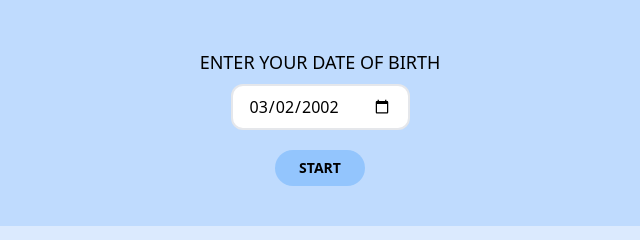
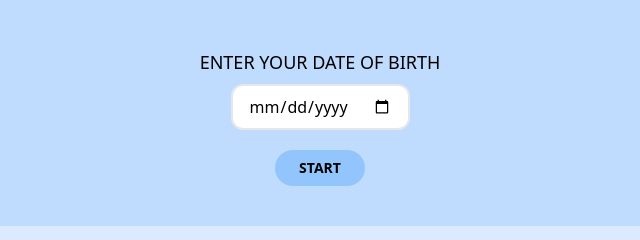
Before and after one commit to nikhitkumar00/Age-Calculator, a website: page index.html in a window 1280 px wide. Shown: the top 240 px of the page, 320-960 px from the left. Drawn offline with nearby package versions, Linux system fonts and the light colour scheme.

Commit message:
Revert "add default date year value as 2002"

```diff
--- a/index.html
+++ b/index.html
@@ -21,7 +21,7 @@
     </div>
     <div class="flex flex-col items-center w-full p-10 bg-blue-200 rounded-lg dark:bg-gray-950">
         <label class="p-2 text-lg font-medium uppercase dark:text-gray-100" for="dob">Enter your Date of Birth</label>
-        <input class="px-4 py-2 border-2 dark:bg-black dark:text-gray-100 rounded-xl" type="date" id="dob" value="2002-03-02">
+        <input class="px-4 py-2 border-2 dark:bg-black dark:text-gray-100 rounded-xl" type="date" id="dob">
         <button
             class="px-6 py-2 mt-5 text-sm font-semibold uppercase transition ease-in-out bg-blue-300 rounded-full dark:hover:bg-gray-900 dark:bg-gray-800 dark:text-gray-100 hover:shadow-lg hover:bg-blue-400 hover:duration-300"
             onclick="startAgeUpdate()">Start</button>
```
